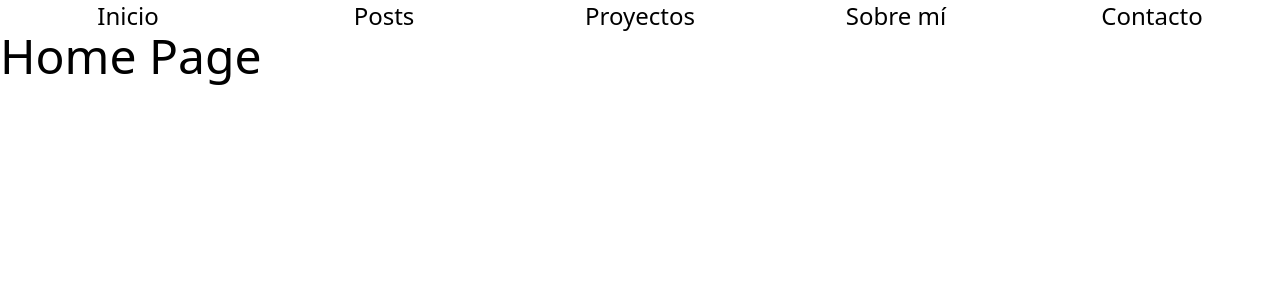
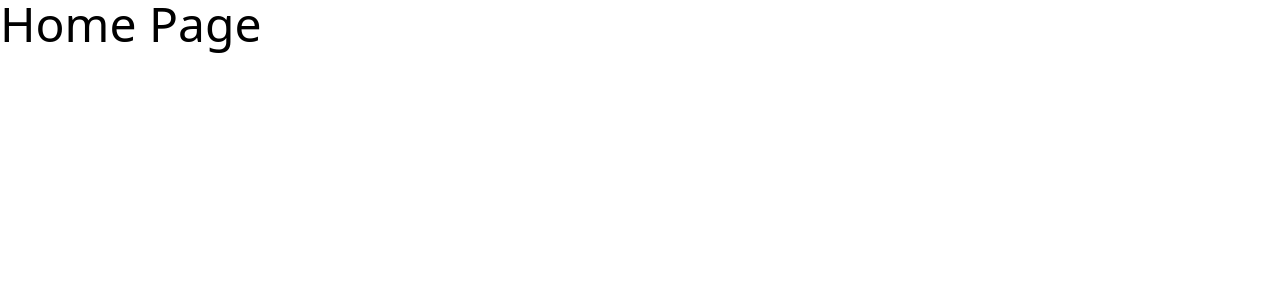
Before and after one commit to neecosanudo/personal-webpage, a Next.js app: page / in a window 1280 px wide. Shown: the top 300 px of the page. Built offline with nearby package versions, Linux system fonts and the light colour scheme.

Commit message:
⚡️ Update NavPage component to work with childrens.

```diff
--- a/components/NavPage.tsx
+++ b/components/NavPage.tsx
@@ -1,32 +1,11 @@
-import { TwAssemble, TwStyle } from "@utils/tailwindcss";
-import Link from "next/link";
+import React from "react";
 
-const NavPage = () => {
-  return (
-    <nav className={TwAssemble(NavStyle)}>
-      <Link href="/">
-        <a>Inicio</a>
-      </Link>
-      <Link href="/posts">
-        <a>Posts</a>
-      </Link>
-      <Link href="/proyectos">
-        <a>Proyectos</a>
-      </Link>
-      <Link href="/sobre-mi">
-        <a>Sobre mí</a>
-      </Link>
-      <Link href="/contacto">
-        <a>Contacto</a>
-      </Link>
-    </nav>
-  );
+type Props = {
+  children: React.ReactNode;
 };
 
-let NavStyle: TwStyle = {
-  layout: "grid grid-cols-5 place-items-center",
-  text: "text-2xl",
-  box: "",
+const NavPage = ({ children }: Props) => {
+  return <nav>{children}</nav>;
 };
 
 export default NavPage;
```
